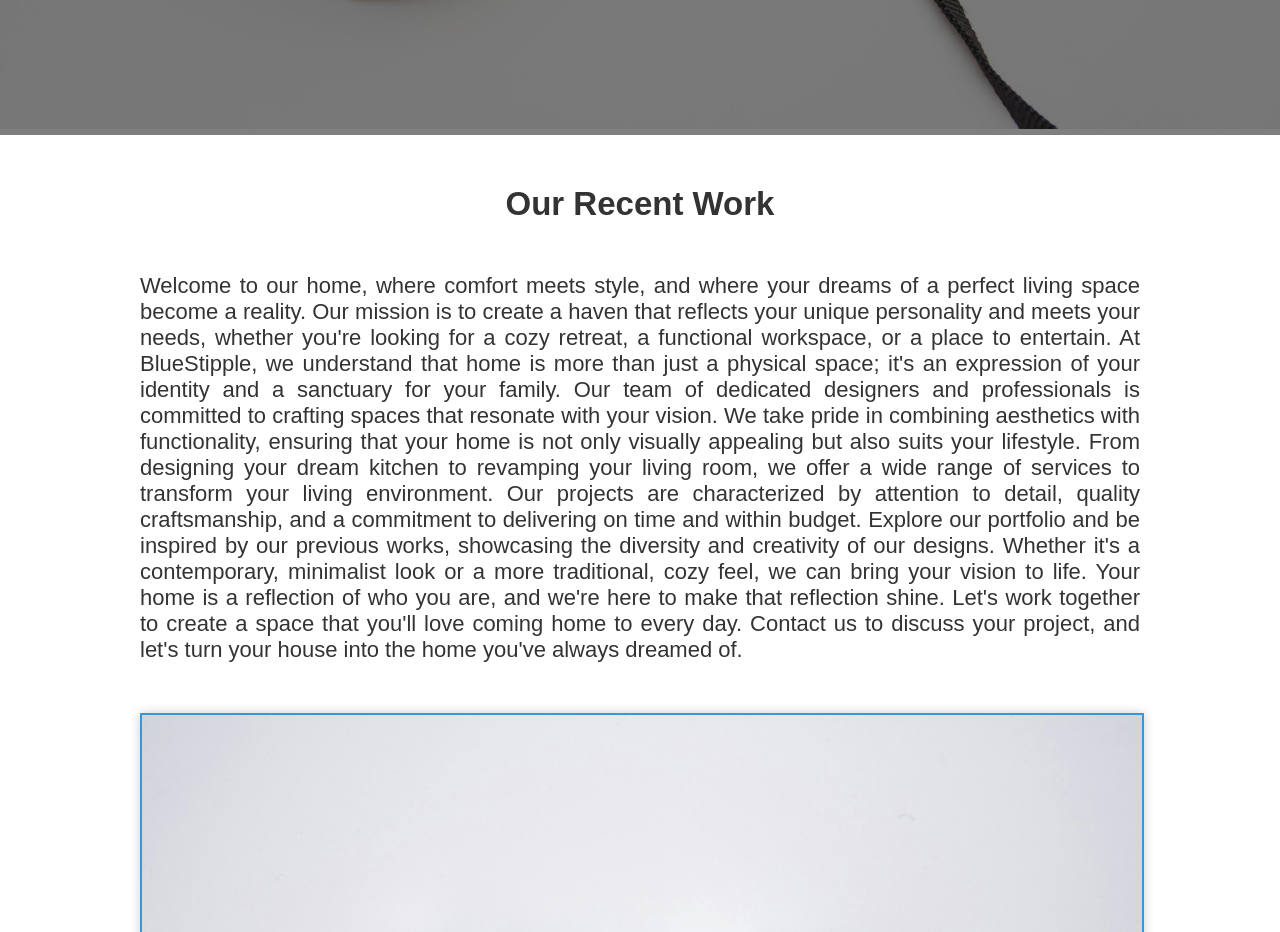
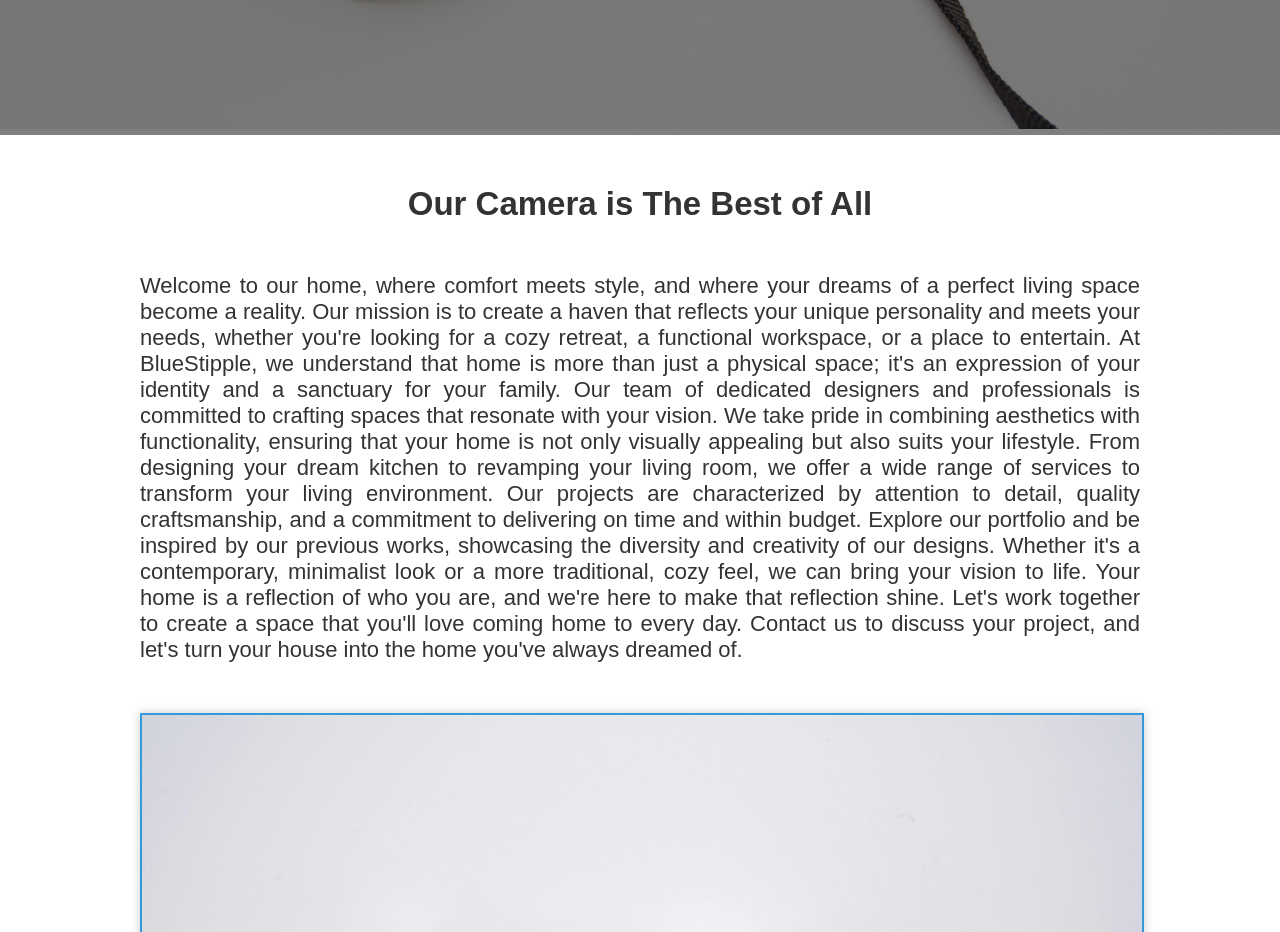
Before and after one commit to oghenefuyere/wdd130a, a plain HTML site: page portfolio/portfolio_website/index.html in a window 1280 px wide. Shown: the part 860-1792 px from the top of the page. Drawn offline with nearby package versions, Linux system fonts and the light colour scheme.

Commit message:
index.html

```diff
--- a/portfolio/portfolio_website/index.html
+++ b/portfolio/portfolio_website/index.html
@@ -35,7 +35,7 @@
     </section>
 </div>
   <section id="main-msg">
-      <h2>Our Recent Work</h2>
+      <h2>Our Camera is The Best of All</h2>
       <div class="text-msg">
       <p>        Welcome to our home, where comfort meets style, and where your dreams of a perfect living space become a reality. Our mission is to create a haven that reflects your unique personality and meets your needs, whether you're looking for a cozy retreat, a functional workspace, or a place to entertain.
 
```
